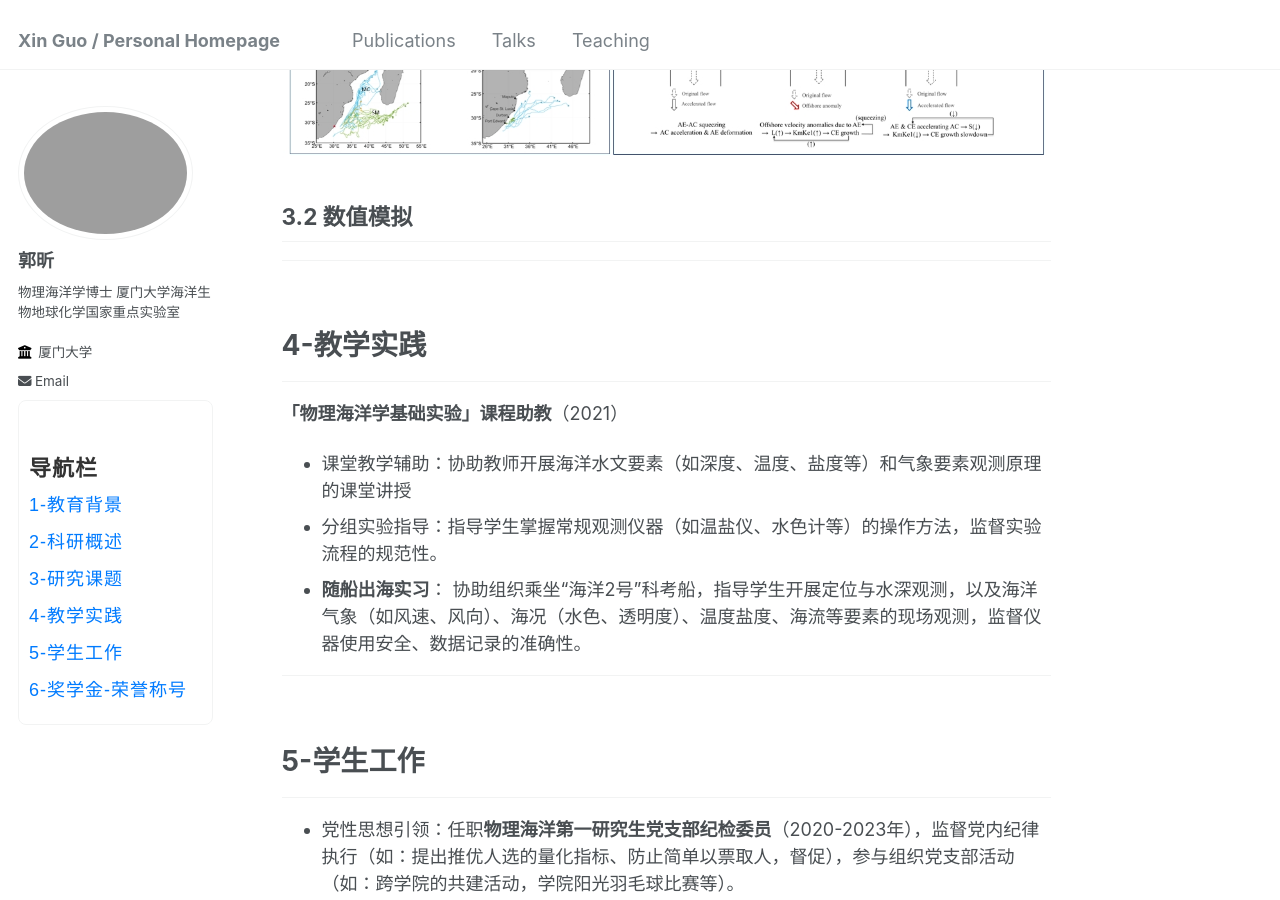
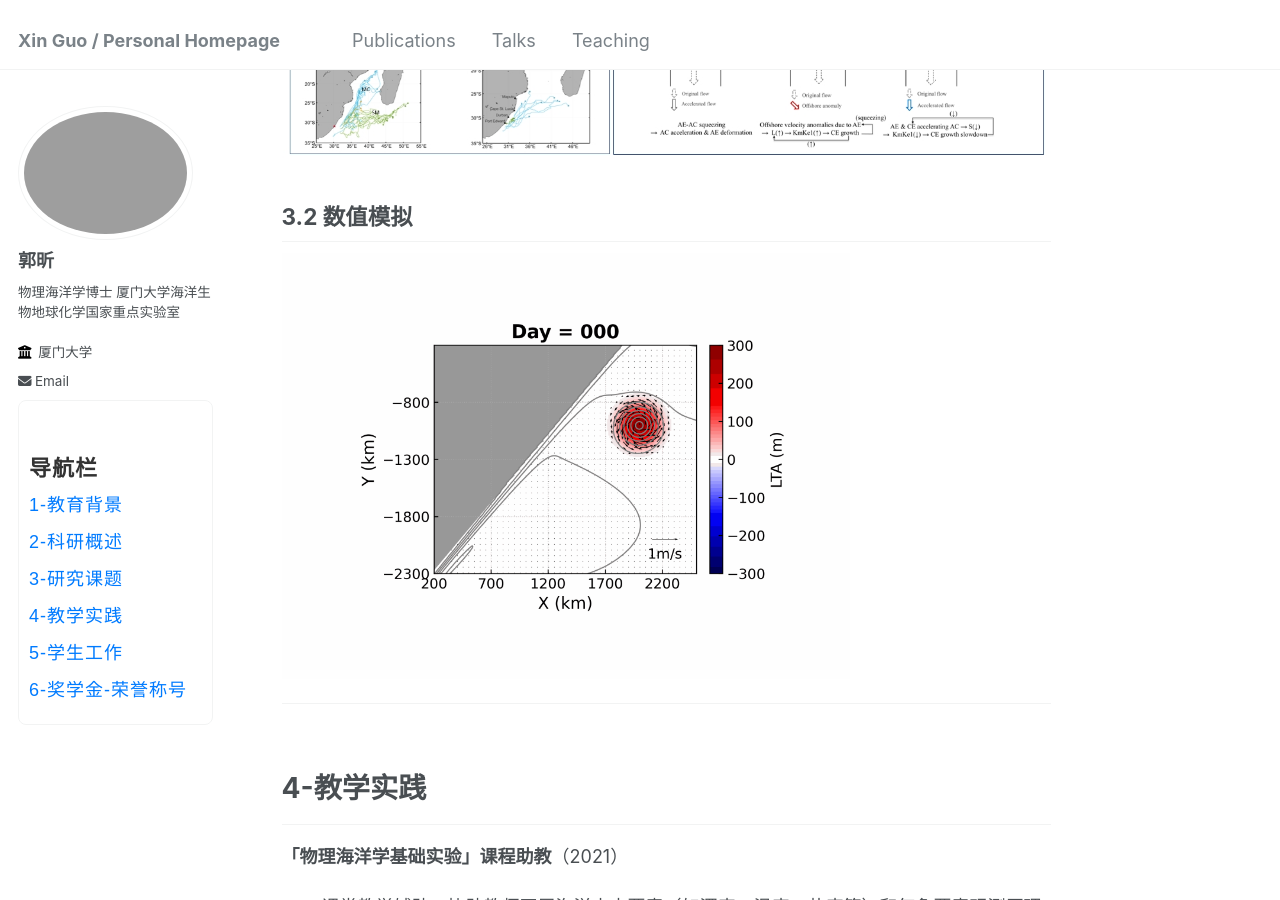
Before and after one commit to GuoXinOcean/GuoXinOcean.github.io, a Jekyll site: the page built from _pages/about.md, in a window 1280 px wide and 900 px high, scrolled down 3680 px. Built offline with Jekyll 4.4.1, drawn with Linux system fonts in a browser that asks for light colours.

Commit message:
add image and gif

```diff
--- a/_pages/about.md
+++ b/_pages/about.md
@@ -76,7 +76,7 @@ toc: false
 
 ## 3.2 数值模拟
 
-
+![eddy](../images/eddy-WBC_evolution.gif "eddy"){:width='568'}
 
 
 ---
@@ -90,7 +90,7 @@ toc: false
 - 分组实验指导：指导学生掌握常规观测仪器（如温盐仪、水色计等）的操作方法，监督实验流程的规范性。
 - **随船出海实习**： 协助组织乘坐“海洋2号”科考船，指导学生开展定位与水深观测，以及海洋气象（如风速、风向）、海况（水色、透明度）、温度盐度、海流等要素的现场观测，监督仪器使用安全、数据记录的准确性。
 
-
+![ta_map](../images/ta_map.jpg "ta_map"){:width='568'}
 ---
 <br/>
 
```
